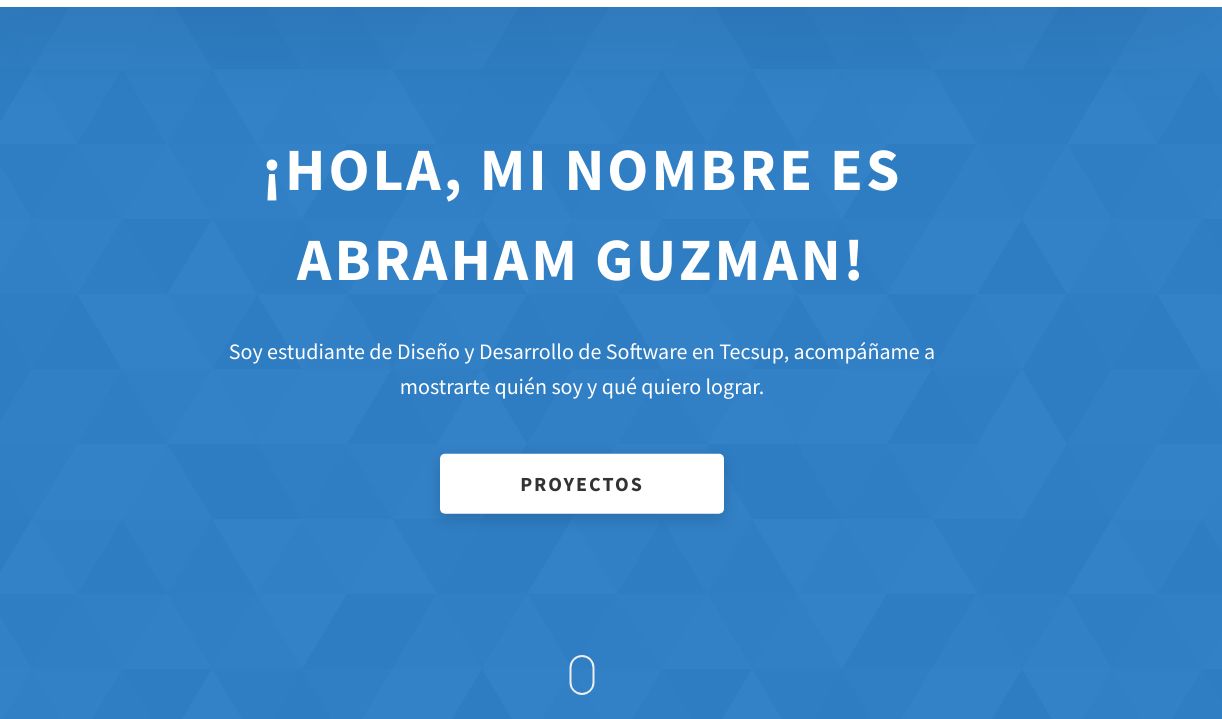
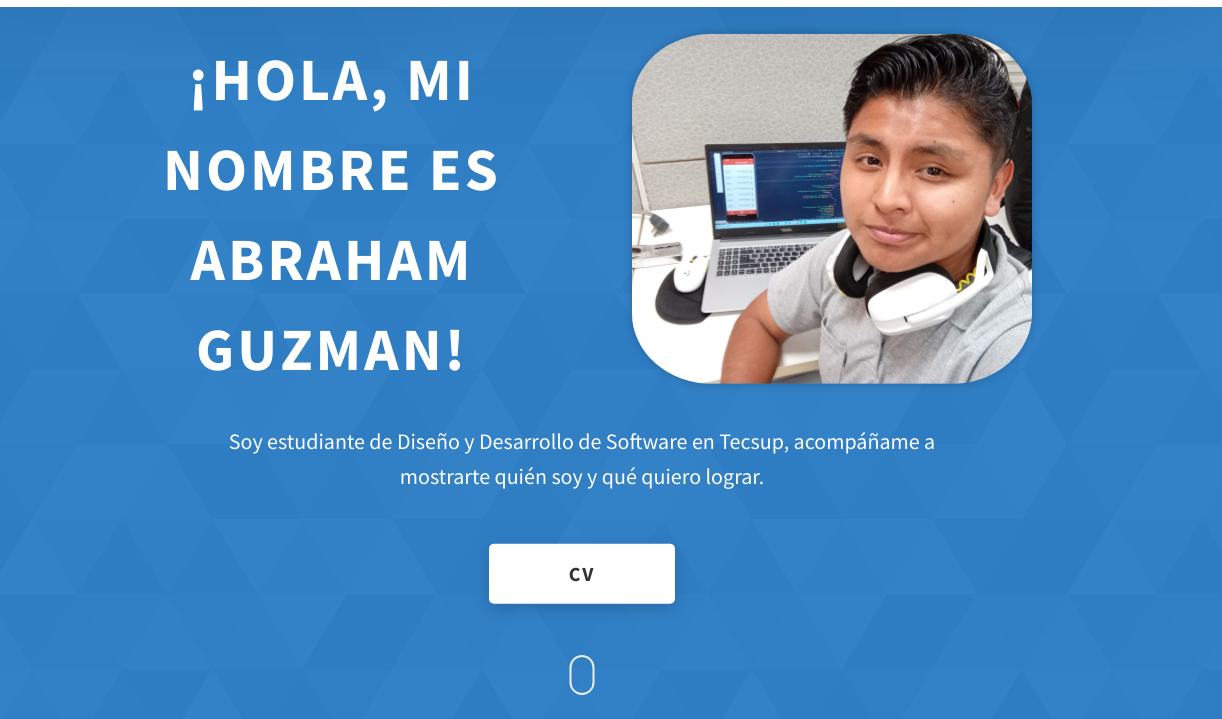
Before and after one commit to abrahamguzman/Portafolio---Desarrollo-Profesional, a website: page index.html in a window 1280 px wide. Shown: the part 81-800 px from the top of the page, 58-1280 px from the left. Drawn offline with Linux system fonts and the light colour scheme.

Commit message:
Update index.html

```diff
--- a/index.html
+++ b/index.html
@@ -93,7 +93,22 @@
       </header>
       <section class="home-hero">
          <div class="home-hero__content">
-            <h1 class="heading-primary">¡Hola, mi nombre es Abraham Guzman!</h1>
+            <div class="about__content">
+               <h1 class="heading-primary">
+                  ¡Hola, mi nombre es Abraham Guzman!
+               </h1>
+               <img
+                  src="./assets/jpg/07.jpg"
+                  alt="Software Screenshot"
+                  class="projects__row-img"
+                  loading="lazy"
+                  style="
+                     height: 350px;
+                     border-radius: 20%;
+                     box-shadow: 0 0 10px rgba(0, 0, 0, 0.2);
+                  "
+               />
+            </div>
             <div class="home-hero__info">
                <p class="text-primary">
                   Soy estudiante de Diseño y Desarrollo de Software en Tecsup,
@@ -101,7 +116,12 @@
                </p>
             </div>
             <div class="home-hero__cta">
-               <a href="./index.html#projects" class="btn btn--bg">Proyectos</a>
+               <a
+                  href="https://drive.google.com/file/d/13i4LemslsavkbT9uqEdsmNJB7RG_Me8c/view?usp=sharing"
+                  target="_blank"
+                  class="btn btn--bg"
+                  >CV</a
+               >
             </div>
          </div>
          <div class="home-hero__socials">
@@ -191,8 +211,9 @@
                         pues me gusta mucho.
                      </p>
                      <p class="about__content-details-para">
-                        Actualmente me encuentro realizando mi tesis también, una aplicación
-                        para niños con autismo que contiene juegos serios con detección facial.
+                        Actualmente me encuentro realizando mi tesis también,
+                        una aplicación para niños con autismo que contiene
+                        juegos serios con detección facial.
                      </p>
                   </div>
                   <a
```
